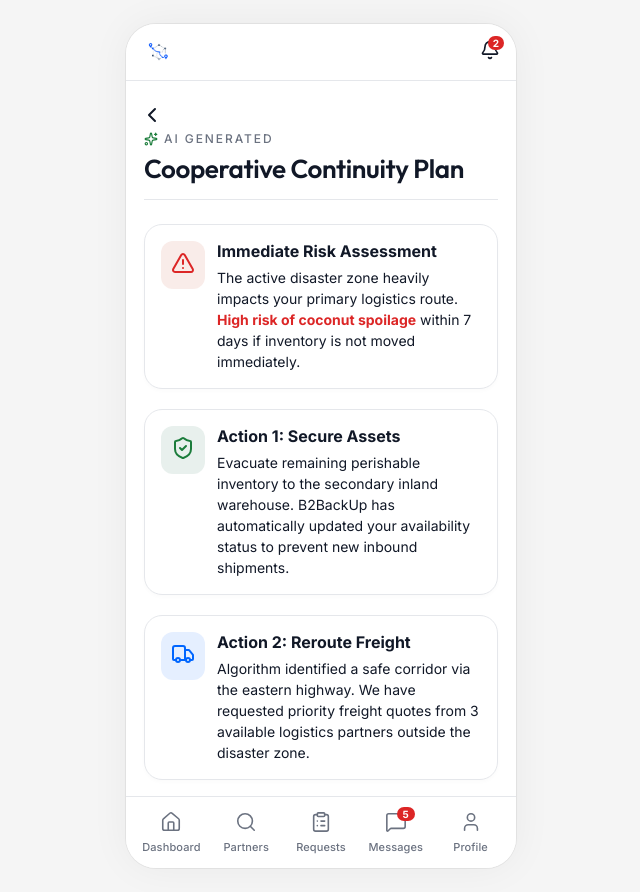
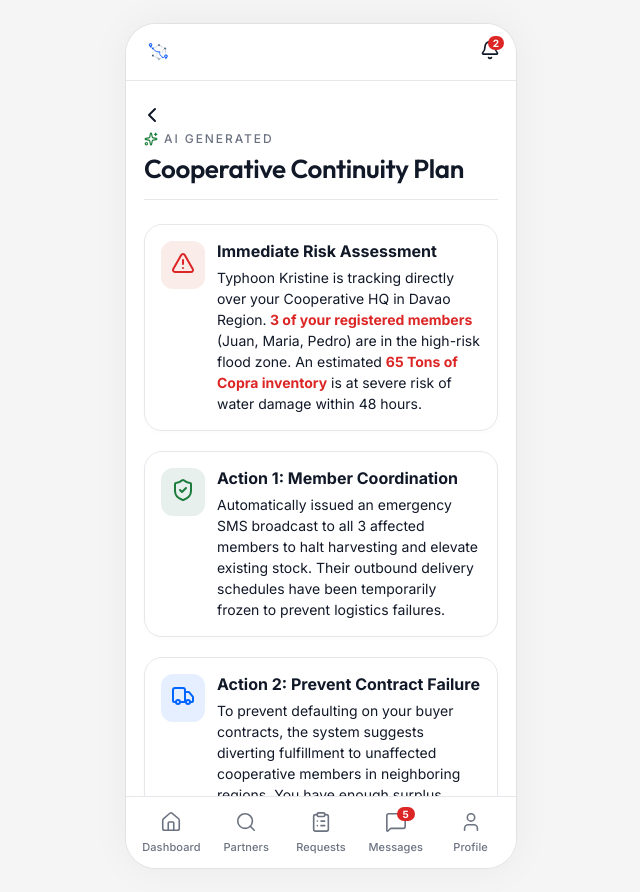
Before and after one commit to DominceAseberos/B2BackUp, a React (Vite) app: page /sme/ai-bcp in a window 1280 px wide. Shown: the whole page, without its empty margins (319-959 px from the left). Built offline with nearby package versions, Linux system fonts and the light colour scheme.

Commit message:
feat: rewrite BCP screen to focus on Cooperative member management

```diff
--- a/src/features/AIBcpScreen.tsx
+++ b/src/features/AIBcpScreen.tsx
@@ -53,8 +53,9 @@ export function AIBcpScreen() {
               <div>
                 <h3 style={{ margin: "0 0 6px", fontSize: 16 }}>Immediate Risk Assessment</h3>
                 <p style={{ margin: 0, fontSize: 14, color: "var(--ink)", lineHeight: 1.5 }}>
-                  The active disaster zone heavily impacts your primary logistics route.
-                  <strong style={{ color: "var(--alert)" }}> High risk of coconut spoilage</strong> within 7 days if inventory is not moved immediately.
+                  Typhoon Kristine is tracking directly over your Cooperative HQ in Davao Region.
+                  <strong style={{ color: "var(--alert)" }}> 3 of your registered members</strong> (Juan, Maria, Pedro) are in the high-risk flood zone.
+                  An estimated <strong style={{ color: "var(--alert)" }}>65 Tons of Copra inventory</strong> is at severe risk of water damage within 48 hours.
                 </p>
               </div>
             </div>
@@ -69,9 +70,9 @@ export function AIBcpScreen() {
                 <ShieldCheck size={24} />
               </div>
               <div>
-                <h3 style={{ margin: "0 0 6px", fontSize: 16 }}>Action 1: Secure Assets</h3>
+                <h3 style={{ margin: "0 0 6px", fontSize: 16 }}>Action 1: Member Coordination</h3>
                 <p style={{ margin: 0, fontSize: 14, color: "var(--ink)", lineHeight: 1.5 }}>
-                  Evacuate remaining perishable inventory to the secondary inland warehouse. B2BackUp has automatically updated your availability status to prevent new inbound shipments.
+                  Automatically issued an emergency SMS broadcast to all 3 affected members to halt harvesting and elevate existing stock. Their outbound delivery schedules have been temporarily frozen to prevent logistics failures.
                 </p>
               </div>
             </div>
@@ -86,9 +87,9 @@ export function AIBcpScreen() {
                 <Truck size={24} />
               </div>
               <div>
-                <h3 style={{ margin: "0 0 6px", fontSize: 16 }}>Action 2: Reroute Freight</h3>
+                <h3 style={{ margin: "0 0 6px", fontSize: 16 }}>Action 2: Prevent Contract Failure</h3>
                 <p style={{ margin: 0, fontSize: 14, color: "var(--ink)", lineHeight: 1.5 }}>
-                  Algorithm identified a safe corridor via the eastern highway. We have requested priority freight quotes from 3 available logistics partners outside the disaster zone.
+                  To prevent defaulting on your buyer contracts, the system suggests diverting fulfillment to unaffected cooperative members in neighboring regions. You have enough surplus inventory outside the disaster zone to maintain 80% of your committed volume.
                 </p>
               </div>
             </div>
```
